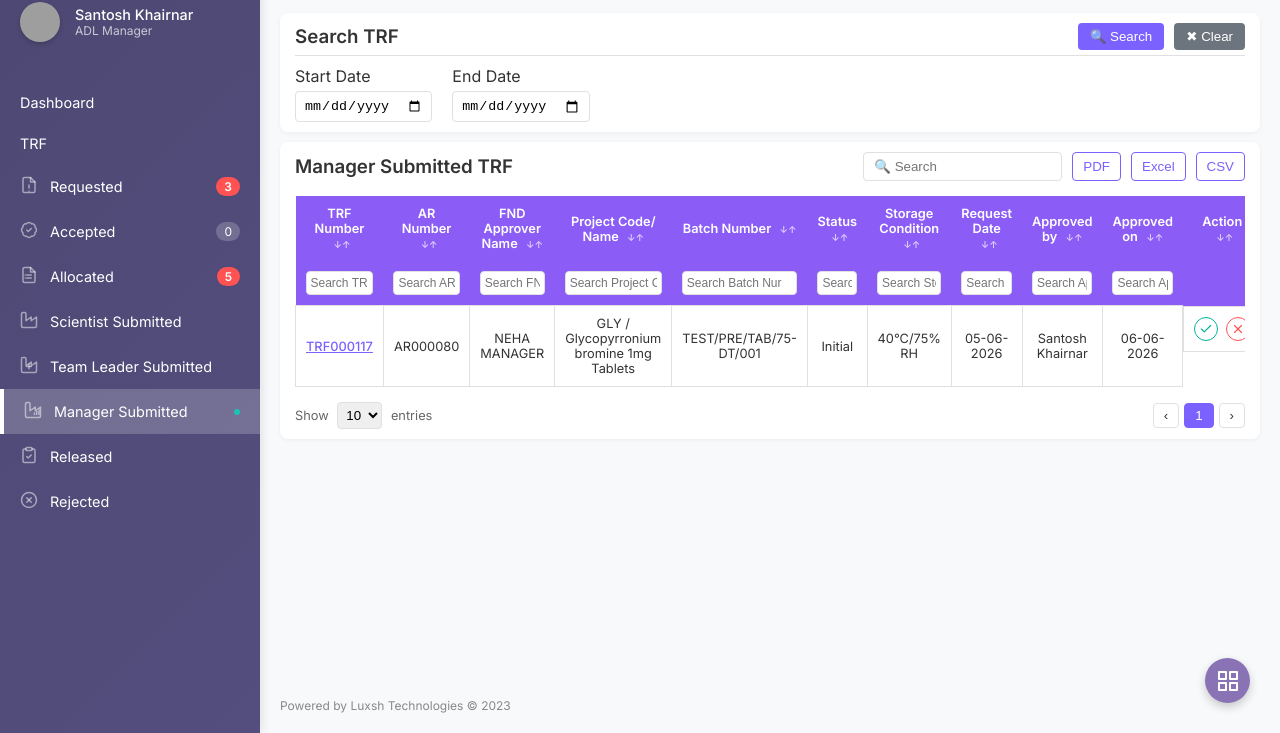
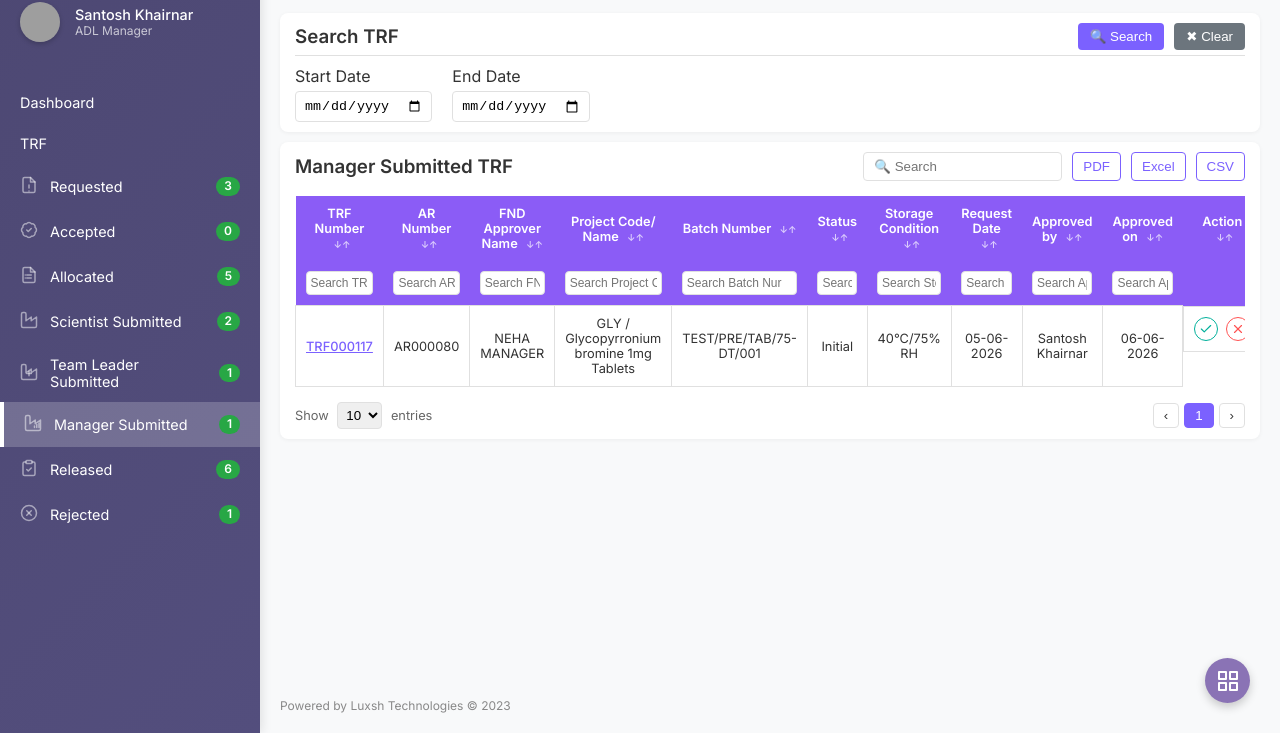
Before and after one commit to rashmiparmar011-cyber/TRFSystemV2, a plain HTML site: page index.html in a window 1280 px wide. Shown: the part 67-800 px from the top of the page. Drawn offline with Linux system fonts and the light colour scheme; grey boxes are pictures that could not be loaded.

Commit message:
feat: remove F&D Team Leader and Approved Date fields, add green count badges to all sidebar tabs

```diff
--- a/index.html
+++ b/index.html
@@ -55,29 +55,28 @@
                         TRF
                     </li>
                     <li onclick="showTableView()">
-                        <span class="icon"><svg width="18" height="18" viewBox="0 0 24 24" fill="none" stroke="rgba(255,255,255,0.5)" stroke-width="2" stroke-linecap="round" stroke-linejoin="round"><path d="M14 2H6a2 2 0 0 0-2 2v16a2 2 0 0 0 2 2h12a2 2 0 0 0 2-2V8z"></path><polyline points="14 2 14 8 20 8"></polyline><line x1="12" y1="12" x2="12" y2="16"></line><line x1="12" y1="20" x2="12.01" y2="20"></line></svg></span> Requested <span class="badge unread" id="count-requested">3</span>
+                        <span class="icon"><svg width="18" height="18" viewBox="0 0 24 24" fill="none" stroke="rgba(255,255,255,0.5)" stroke-width="2" stroke-linecap="round" stroke-linejoin="round"><path d="M14 2H6a2 2 0 0 0-2 2v16a2 2 0 0 0 2 2h12a2 2 0 0 0 2-2V8z"></path><polyline points="14 2 14 8 20 8"></polyline><line x1="12" y1="12" x2="12" y2="16"></line><line x1="12" y1="20" x2="12.01" y2="20"></line></svg></span> Requested <span class="badge" id="count-requested">3</span>
                     </li>
                     <li onclick="showTableView()">
                         <span class="icon"><svg width="18" height="18" viewBox="0 0 24 24" fill="none" stroke="rgba(255,255,255,0.5)" stroke-width="2" stroke-linecap="round" stroke-linejoin="round"><path d="M3.85 8.62a4 4 0 0 1 4.78-4.77 4 4 0 0 1 6.74 0 4 4 0 0 1 4.78 4.78 4 4 0 0 1 0 6.74 4 4 0 0 1-4.77 4.78 4 4 0 0 1-6.75 0 4 4 0 0 1-4.78-4.77 4 4 0 0 1 0-6.76Z"></path><path d="m9 12 2 2 4-4"></path></svg></span> Accepted <span class="badge" id="count-accepted">0</span>
                     </li>
                     <li onclick="showTableView()">
-                        <span class="icon"><svg width="18" height="18" viewBox="0 0 24 24" fill="none" stroke="rgba(255,255,255,0.5)" stroke-width="2" stroke-linecap="round" stroke-linejoin="round"><path d="M14 2H6a2 2 0 0 0-2 2v16a2 2 0 0 0 2 2h12a2 2 0 0 0 2-2V8z"></path><polyline points="14 2 14 8 20 8"></polyline><line x1="9" y1="12" x2="15" y2="12"></line><line x1="9" y1="16" x2="15" y2="16"></line><line x1="7" y1="12" x2="7.01" y2="12"></line><line x1="7" y1="16" x2="7.01" y2="16"></line></svg></span> Allocated <span class="badge unread" id="count-allocated">5</span>
+                        <span class="icon"><svg width="18" height="18" viewBox="0 0 24 24" fill="none" stroke="rgba(255,255,255,0.5)" stroke-width="2" stroke-linecap="round" stroke-linejoin="round"><path d="M14 2H6a2 2 0 0 0-2 2v16a2 2 0 0 0 2 2h12a2 2 0 0 0 2-2V8z"></path><polyline points="14 2 14 8 20 8"></polyline><line x1="9" y1="12" x2="15" y2="12"></line><line x1="9" y1="16" x2="15" y2="16"></line><line x1="7" y1="12" x2="7.01" y2="12"></line><line x1="7" y1="16" x2="7.01" y2="16"></line></svg></span> Allocated <span class="badge" id="count-allocated">5</span>
                     </li>
                     <li onclick="showTableView()">
-                        <span class="icon"><svg width="18" height="18" viewBox="0 0 24 24" fill="none" stroke="rgba(255,255,255,0.5)" stroke-width="2" stroke-linecap="round" stroke-linejoin="round"><path d="M2 20a2 2 0 0 0 2 2h16a2 2 0 0 0 2-2V8l-7 5V8l-7 5V4a2 2 0 0 0-2-2H4a2 2 0 0 0-2 2Z"></path></svg></span> Scientist Submitted
+                        <span class="icon"><svg width="18" height="18" viewBox="0 0 24 24" fill="none" stroke="rgba(255,255,255,0.5)" stroke-width="2" stroke-linecap="round" stroke-linejoin="round"><path d="M2 20a2 2 0 0 0 2 2h16a2 2 0 0 0 2-2V8l-7 5V8l-7 5V4a2 2 0 0 0-2-2H4a2 2 0 0 0-2 2Z"></path></svg></span> Scientist Submitted <span class="badge" id="count-scientist-submitted">2</span>
                     </li>
                     <li onclick="showTableView()">
-                        <span class="icon"><svg width="18" height="18" viewBox="0 0 24 24" fill="none" stroke="rgba(255,255,255,0.5)" stroke-width="2" stroke-linecap="round" stroke-linejoin="round"><path d="M2 20a2 2 0 0 0 2 2h16a2 2 0 0 0 2-2V8l-7 5V8l-7 5V4a2 2 0 0 0-2-2H4a2 2 0 0 0-2 2Z"></path><path d="M12 11v6"></path><path d="M9 14h6"></path></svg></span> Team Leader Submitted
+                        <span class="icon"><svg width="18" height="18" viewBox="0 0 24 24" fill="none" stroke="rgba(255,255,255,0.5)" stroke-width="2" stroke-linecap="round" stroke-linejoin="round"><path d="M2 20a2 2 0 0 0 2 2h16a2 2 0 0 0 2-2V8l-7 5V8l-7 5V4a2 2 0 0 0-2-2H4a2 2 0 0 0-2 2Z"></path><path d="M12 11v6"></path><path d="M9 14h6"></path></svg></span> Team Leader Submitted <span class="badge" id="count-team-leader-submitted">1</span>
                     </li>
                     <li class="active" onclick="showTableView()">
-                        <span class="icon"><svg width="18" height="18" viewBox="0 0 24 24" fill="none" stroke="rgba(255,255,255,0.5)" stroke-width="2" stroke-linecap="round" stroke-linejoin="round"><path d="M2 20a2 2 0 0 0 2 2h16a2 2 0 0 0 2-2V8l-7 5V8l-7 5V4a2 2 0 0 0-2-2H4a2 2 0 0 0-2 2Z"></path><path d="M17 18v-4"></path><path d="M14 18v-2"></path><path d="M20 18v-6"></path></svg></span> Manager Submitted
-                        <span class="dot-indicator"></span>
+                        <span class="icon"><svg width="18" height="18" viewBox="0 0 24 24" fill="none" stroke="rgba(255,255,255,0.5)" stroke-width="2" stroke-linecap="round" stroke-linejoin="round"><path d="M2 20a2 2 0 0 0 2 2h16a2 2 0 0 0 2-2V8l-7 5V8l-7 5V4a2 2 0 0 0-2-2H4a2 2 0 0 0-2 2Z"></path><path d="M17 18v-4"></path><path d="M14 18v-2"></path><path d="M20 18v-6"></path></svg></span> Manager Submitted <span class="badge" id="count-manager-submitted">1</span>
                     </li>
                     <li onclick="showTableView()">
-                        <span class="icon"><svg width="18" height="18" viewBox="0 0 24 24" fill="none" stroke="rgba(255,255,255,0.5)" stroke-width="2" stroke-linecap="round" stroke-linejoin="round"><rect x="8" y="2" width="8" height="4" rx="1" ry="1"></rect><path d="M16 4h2a2 2 0 0 1 2 2v14a2 2 0 0 1-2 2H6a2 2 0 0 1-2-2V6a2 2 0 0 1 2-2h2"></path><path d="m9 14 2 2 4-4"></path></svg></span> Released
+                        <span class="icon"><svg width="18" height="18" viewBox="0 0 24 24" fill="none" stroke="rgba(255,255,255,0.5)" stroke-width="2" stroke-linecap="round" stroke-linejoin="round"><rect x="8" y="2" width="8" height="4" rx="1" ry="1"></rect><path d="M16 4h2a2 2 0 0 1 2 2v14a2 2 0 0 1-2 2H6a2 2 0 0 1-2-2V6a2 2 0 0 1 2-2h2"></path><path d="m9 14 2 2 4-4"></path></svg></span> Released <span class="badge" id="count-released">6</span>
                     </li>
                     <li onclick="showTableView()">
-                        <span class="icon"><svg width="18" height="18" viewBox="0 0 24 24" fill="none" stroke="rgba(255,255,255,0.5)" stroke-width="2" stroke-linecap="round" stroke-linejoin="round"><circle cx="12" cy="12" r="10"></circle><line x1="15" y1="9" x2="9" y2="15"></line><line x1="9" y1="9" x2="15" y2="15"></line></svg></span> Rejected
+                        <span class="icon"><svg width="18" height="18" viewBox="0 0 24 24" fill="none" stroke="rgba(255,255,255,0.5)" stroke-width="2" stroke-linecap="round" stroke-linejoin="round"><circle cx="12" cy="12" r="10"></circle><line x1="15" y1="9" x2="9" y2="15"></line><line x1="9" y1="9" x2="15" y2="15"></line></svg></span> Rejected <span class="badge" id="count-rejected">1</span>
                     </li>
                 </ul>
             </nav>
@@ -321,10 +320,6 @@
                             <input type="text" value="NEHA MANAGER" readonly class="read-only-input">
                         </div>
                         <div class="form-group">
-                            <label>F&D Team Leader</label>
-                            <input type="text" value="Rahul TL" readonly class="read-only-input">
-                        </div>
-                        <div class="form-group">
                             <label>F&D Scientist</label>
                             <input type="text" value="Hardik Patel" readonly class="read-only-input">
                         </div>
@@ -344,10 +339,6 @@
                         <div class="form-group">
                             <label>Create Date</label>
                             <input type="text" value="05-06-2026" readonly class="read-only-input">
-                        </div>
-                        <div class="form-group">
-                            <label>Approved Date</label>
-                            <input type="text" value="06-06-2026" readonly class="read-only-input">
                         </div>
                     </div>
 
--- a/script.js
+++ b/script.js
@@ -19,19 +19,7 @@ document.addEventListener('DOMContentLoaded', () => {
                 titleEl.textContent = tabName + ' TRF';
             }
 
-            // If they click on a tab with an unread badge, we can simulate reading it
-            const badge = tab.querySelector('.badge');
-            if (badge && badge.classList.contains('unread')) {
-                badge.classList.remove('unread');
-                // Simulate decreasing count
-                let count = parseInt(badge.textContent);
-                if (count > 0) {
-                    badge.textContent = count - 1;
-                    if (count - 1 === 0) {
-                        badge.style.display = 'none'; // hide if 0
-                    }
-                }
-            }
+            // Tab click keeps badge display persistent
         });
     });
 });
--- a/style.css
+++ b/style.css
@@ -252,14 +252,19 @@ body {
 
 .badge {
     margin-left: auto;
-    background: rgba(255,255,255,0.2);
+    background: #28a745;
+    color: #ffffff;
     padding: 2px 8px;
     border-radius: 12px;
     font-size: 0.75rem;
+    font-weight: 600;
+    min-width: 20px;
+    text-align: center;
+    line-height: 1.2;
 }
 
 .badge.unread {
-    background: var(--danger-color);
+    background: #28a745;
     font-weight: bold;
 }
 
```
